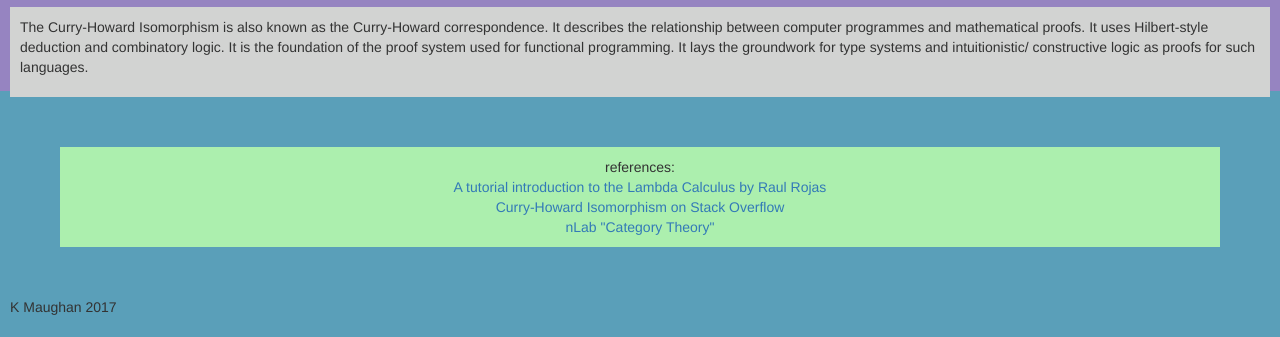
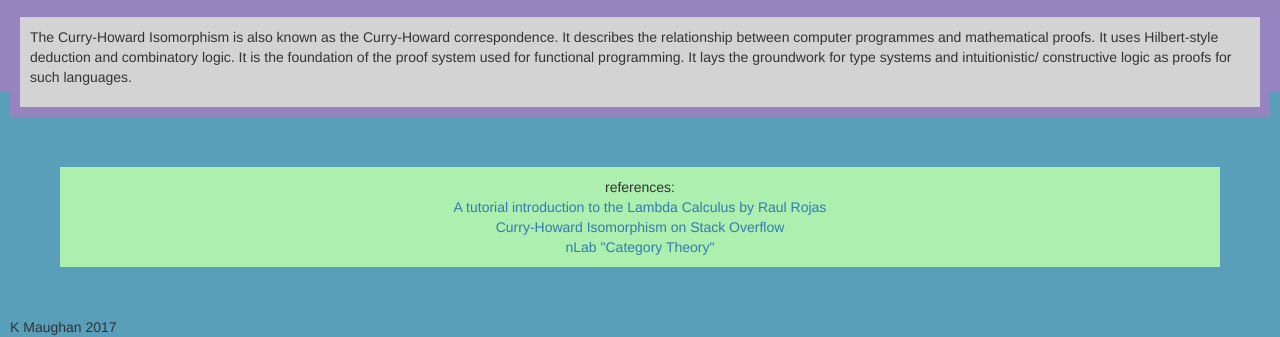
Before and after one commit to kammitama5/MakeStylish, a plain HTML site: page index.html in a window 1280 px wide. Shown: the part 709-1046 px from the top of the page. Drawn offline with nearby package versions, Linux system fonts and the light colour scheme.

Commit message:
Update index.html

```diff
--- a/index.html
+++ b/index.html
@@ -81,7 +81,7 @@ Foundations of Functional Programming
   </div>
     </div>
 
- <div class="Curry-Howard-Isomorphism-detail-header">
+ <div class="Curry-Howard-Isomorphism-header">
    <div class="Curry-Howard-Isomorphism-detail-text">
      <p>The Curry-Howard Isomorphism is also known as the Curry-Howard correspondence. It describes the relationship between computer programmes and mathematical proofs. It uses Hilbert-style deduction and combinatory logic. It is the foundation of the proof system used for functional programming. It lays the groundwork for type systems and intuitionistic/ constructive logic as proofs for such languages.</p>
    </div>
```
